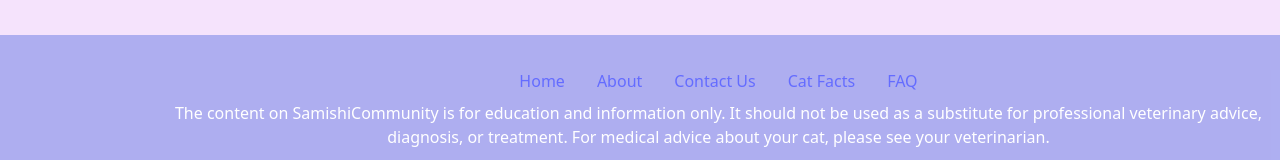
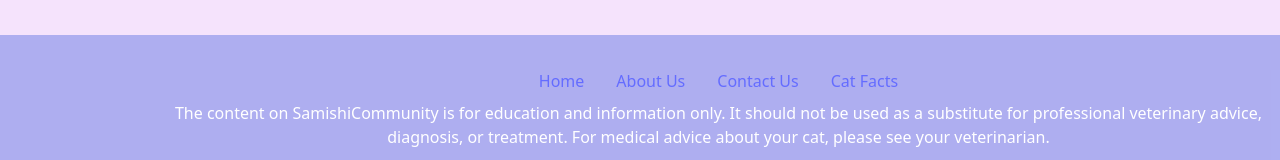
Before and after one commit to Spade-M/Samishi, a React (Vite) app in the folder frontend/: page / in a window 1280 px wide. Shown: the part 947-1107 px from the top of the page. Built offline with nearby package versions, Linux system fonts and the light colour scheme.

Commit message:
style: Update footer navigation links for consistency and clarity

```diff
--- a/frontend/src/Components/Footer.jsx
+++ b/frontend/src/Components/Footer.jsx
@@ -9,10 +9,9 @@ const Footer = () => {
         <br />
         <nav className="flex flex-wrap gap-6 text-sm text-center md:text-left">
           <a href="/" className="hover:text-gray-400 transition px-3">Home</a>
-          <a href="/about" className="hover:text-gray-400 transition px-3">About</a>
+          <a href="/about" className="hover:text-gray-400 transition px-3">About Us</a>
           <a href="/contact" className="hover:text-gray-400 transition px-3">Contact Us</a>
           <a href="/facts" className="hover:text-gray-400 transition px-3">Cat Facts</a>
-          <a href="/faq" className="hover:text-gray-400 transition px-3">FAQ</a>
         </nav>
 
         <div className="mt-6 md:mt-0 text-center md:text-right">
```
